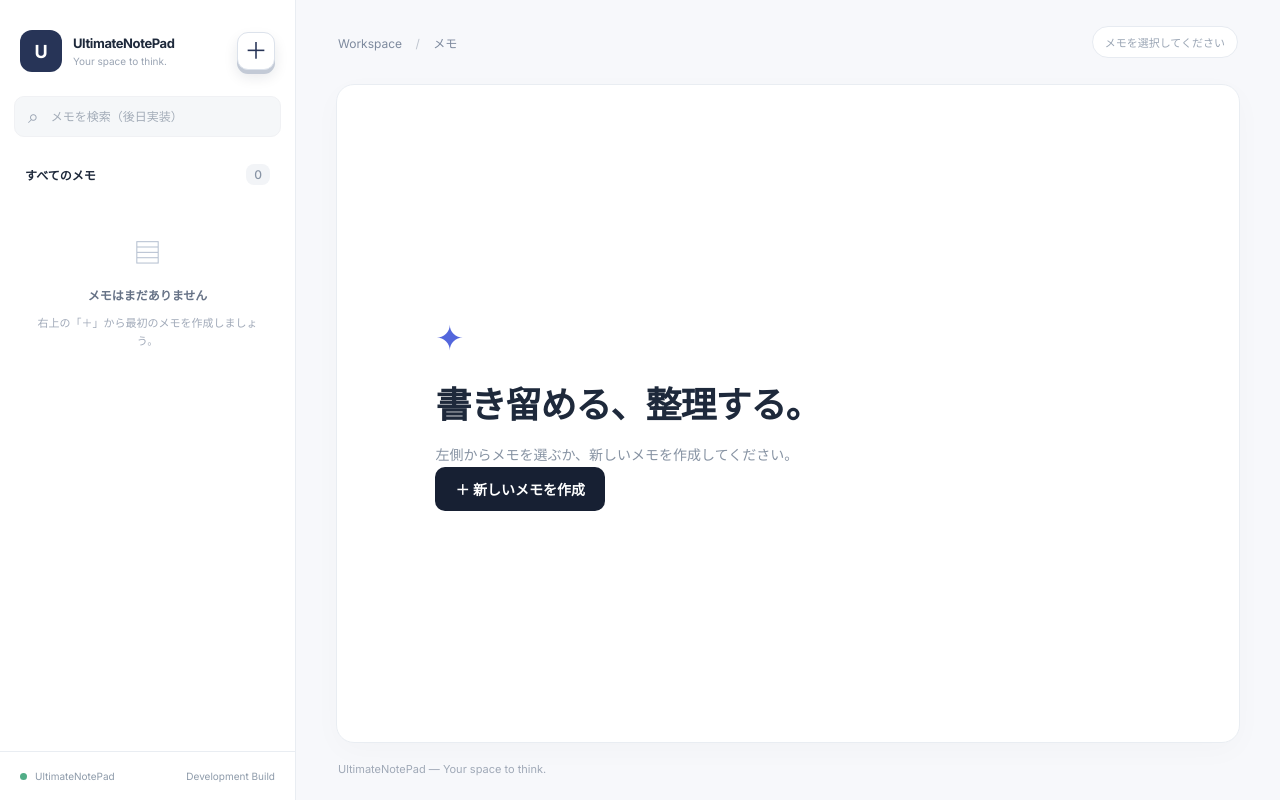
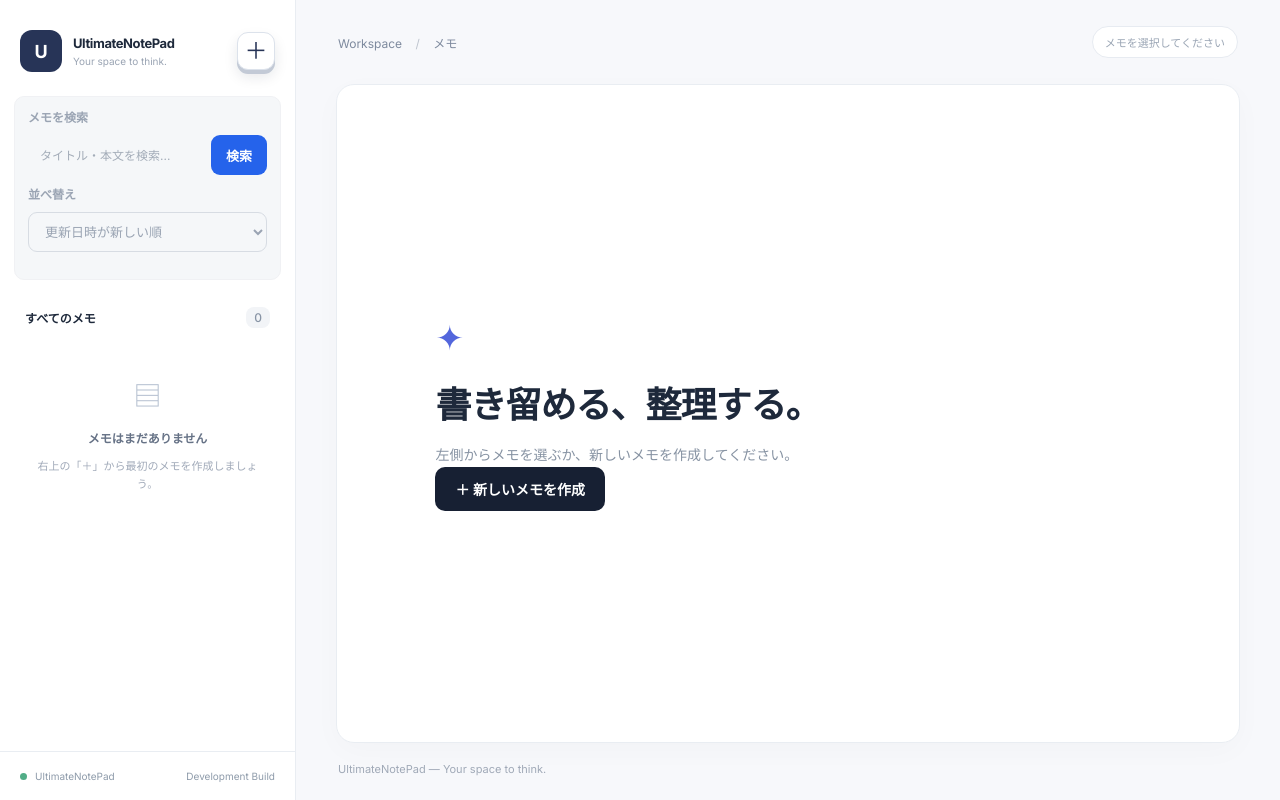
Before and after one commit to ayuyu0907/UltimateNotePad, a Flask app: page / in a window 1280 px wide. Run offline with Flask 3, Linux system fonts and the light colour scheme; data that the repository does not hold is empty.

Commit message:
2026-11-20 作業開始/UI・JS更新前

```diff
--- a/app.py
+++ b/app.py
@@ -42,7 +42,9 @@ def index():
     return render_template(
         "index.html",
         notes=notes,
-        selected_note=selected_note
+        selected_note=selected_note,
+        keyword = keyword,
+        sort = sort
     )
 
 @app.route("/notes/create", methods=["POST"])
@@ -99,7 +101,7 @@ def update_note(note_id):
         if affected_rows == 0:
             cursor.close()
             connection.close()
-            return "4o4 Not Found", 404
+            return "404 Not Found", 404
 
         connection.commit()
         cursor.close()
--- a/static/css/style.css
+++ b/static/css/style.css
@@ -580,3 +580,89 @@ button:disabled,input:disabled { cursor:not-allowed; }
         transition: none;
     }
 }
+
+
+/* ===== Note Search & Sort ===== */
+
+.note-filter {
+  display: flex;
+  flex-direction: column;
+  gap: 10px;
+  width: 100%;
+  min-width: 0;
+  margin-bottom: 16px;
+}
+
+.note-filter__label {
+  font-size: 12px;
+  font-weight: 600;
+  color: inherit;
+}
+
+.note-filter__search {
+  display: flex;
+  align-items: center;
+  gap: 8px;
+  min-width: 0;
+}
+
+.note-filter__input,
+.note-filter__select {
+  width: 100%;
+  min-width: 0;
+  min-height: 40px;
+  padding: 0 12px;
+  border: 1px solid #d7dce3;
+  border-radius: 9px;
+  background: transparent;
+  color: inherit;
+  font: inherit;
+  font-size: 13px;
+  outline: none;
+  transition: border-color .18s ease, box-shadow .18s ease;
+}
+
+.note-filter__input {
+  flex: 1;
+}
+
+.note-filter__input:focus,
+.note-filter__select:focus {
+  border-color: #2563eb;
+  box-shadow: 0 0 0 3px rgba(37,99,235,.10);
+}
+
+.note-filter__button {
+  flex-shrink: 0;
+  min-height: 40px;
+  padding: 0 15px;
+  border: 0;
+  border-radius: 9px;
+  background: #2563eb;
+  color: white;
+  font-size: 13px;
+  font-weight: 600;
+  cursor: pointer;
+  transition: background .18s ease;
+}
+
+.note-filter__button:hover {
+  background: #1d4ed8;
+}
+
+.note-filter__button:focus-visible {
+  outline: 3px solid rgba(37,99,235,.35);
+  outline-offset: 2px;
+}
+
+.note-filter__select {
+  cursor: pointer;
+}
+
+@media (prefers-reduced-motion: reduce) {
+  .note-filter__input,
+  .note-filter__select,
+  .note-filter__button {
+    transition: none;
+  }
+}
--- /dev/null
+++ b/static/js/search-ui.js
@@ -0,0 +1,10 @@
+document.addEventListener("DOMContentLoaded", () => {
+  const sortSelect = document.querySelector("#note-sort");
+  const searchForm = document.querySelector("#note-search-form");
+
+  if (!sortSelect || !searchForm) return;
+
+  sortSelect.addEventListener("change", () => {
+    searchForm.requestSubmit();
+  });
+});
--- a/templates/index.html
+++ b/templates/index.html
@@ -39,13 +39,58 @@
 
       <div class="sidebar-content">
         <div class="search-wrap">
-          <span aria-hidden="true">⌕</span>
-          <input
-            type="search"
-            placeholder="メモを検索（後日実装）"
-            aria-label="メモを検索"
-            disabled
+          <form
+            id="note-search-form"
+            class="note-filter"
+            method="get"
+            action="{{ url_for('index') }}"
+            role="search"
           >
+            <label class="note-filter__label" for="note-search">
+              メモを検索
+            </label>
+
+            <div class="note-filter__search">
+              <input
+                id="note-search"
+                class="note-filter__input"
+                type="search"
+                name="q"
+                placeholder="タイトル・本文を検索..."
+                value="{{ keyword }}"
+                autocomplete="off"
+              >
+
+              <button class="note-filter__button" type="submit">
+                検索
+              </button>
+            </div>
+
+            <label class="note-filter__label" for="note-sort">
+              並べ替え
+            </label>
+
+            <select
+              id="note-sort"
+              class="note-filter__select"
+              name="sort"
+            >
+              <option value="new"
+                {% if sort == "new" %}selected{% endif %}>
+                更新日時が新しい順
+              </option>
+
+              <option value="old"
+                {% if sort == "old" %}selected{% endif %}>
+                更新日時が古い順
+              </option>
+
+              <option value="title"
+                {% if sort == "title" %}selected{% endif %}>
+                タイトル順
+              </option>
+            </select>
+          </form>
         </div>
         <div class="section-heading">
           <span>すべてのメモ</span>
@@ -54,7 +99,7 @@
         <nav class="note-list" aria-label="メモ">
           {% for note in notes|default([]) %}
           <a
-            href="{{ url_for('index', id=note.id) }}"
+            href="{{ url_for('index', id=note.id, q=keyword, sort=sort) }}"
             class="note-card{% if selected_note and selected_note.id == note.id %} active{% endif %}"
             {% if selected_note and selected_note.id == note.id %}aria-current="page"{% endif %}
           >
@@ -272,6 +317,7 @@
   <script src="{{ url_for('static', filename='js/autosave.js') }}"></script>
   <script src="{{ url_for('static', filename='js/create-modal.js') }}"></script>
   <script src="{{ url_for('static', filename='js/delete-modal.js') }}"></script>
+  <script src="{{ url_for('static', filename='js/search-ui.js') }}" defer></script>
   <script>
     document.querySelector("#welcome-create-note")
       ?.addEventListener("click", () => {
```
